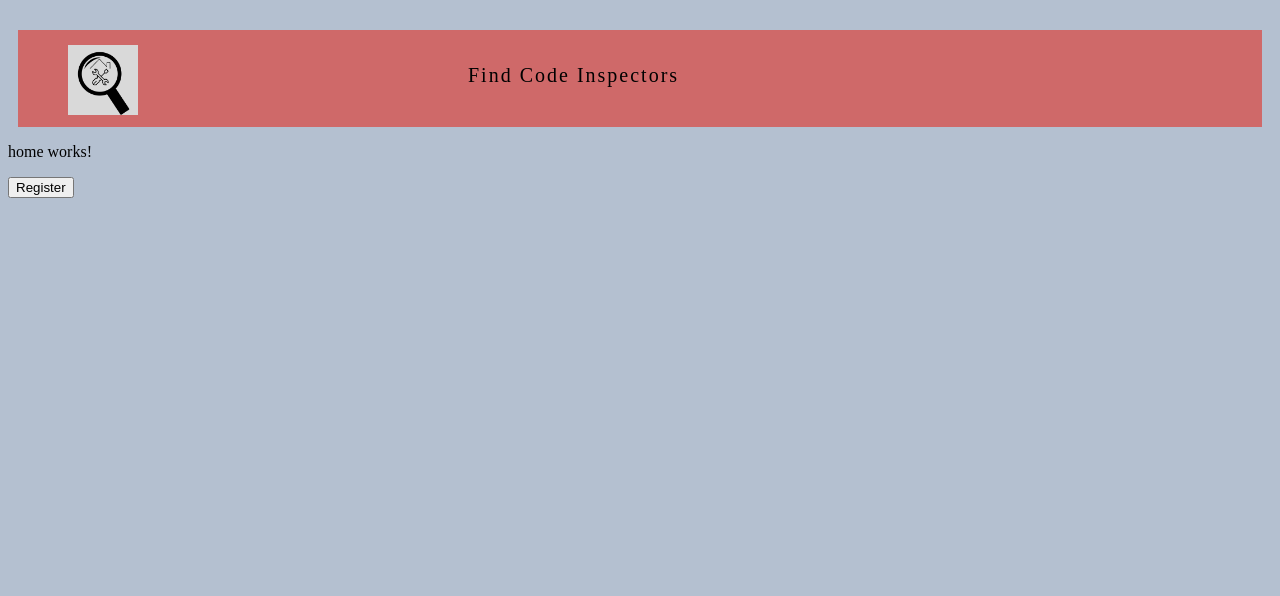
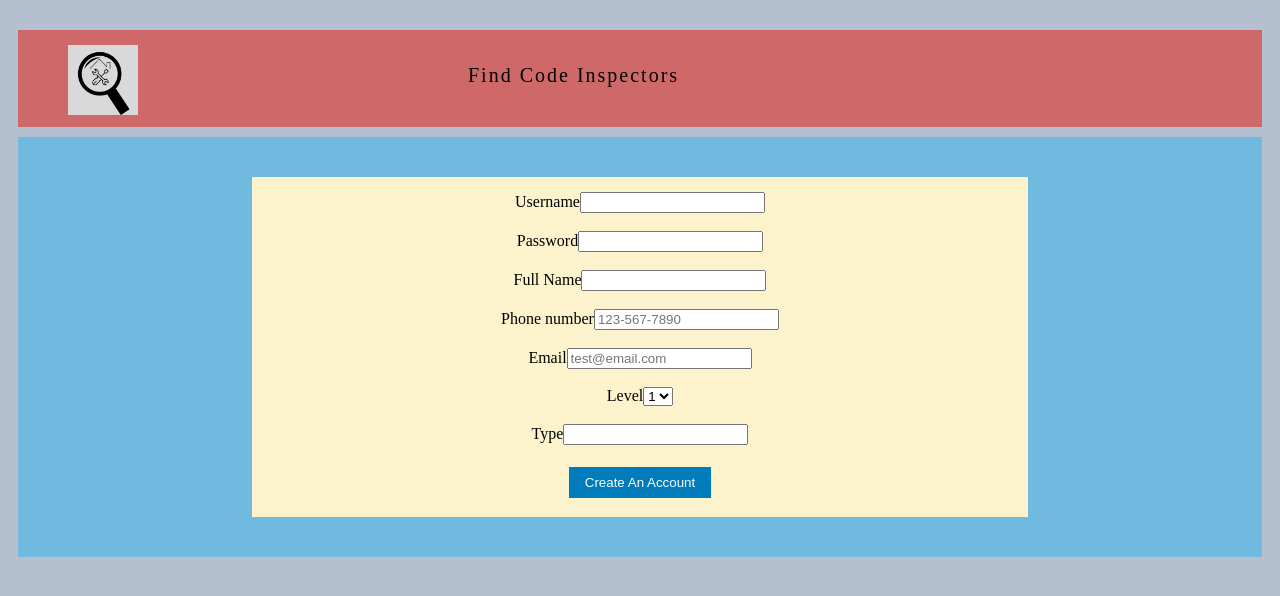
Before and after one commit to smahavadi/capstone4155, an Angular app in the folder FrontEnd/angular-code-inspectors/: page / in a window 1280 px wide. Shown: the top 596 px of the page. Built offline with nearby package versions, Linux system fonts and the light colour scheme.

Commit message:
html changes to register page

```diff
--- a/FrontEnd/angular-code-inspectors/src/app/app.component.html
+++ b/FrontEnd/angular-code-inspectors/src/app/app.component.html
@@ -1,7 +1,7 @@
 <!--Header-->
 <app-header></app-header>
 
-<app-home></app-home>
+<app-register></app-register>
 <!--Routes-->
 
 <!--Footer if we want-->
--- a/FrontEnd/angular-code-inspectors/src/app/register/register.component.css
+++ b/FrontEnd/angular-code-inspectors/src/app/register/register.component.css
@@ -1,8 +1,10 @@
 form {
     text-align: center;
+    padding: 15px;
     width: 60%;
-    margin: 50px auto;
+    margin: 40px auto;
     background-color: #FCF3CD;
+    position: relative;
 }
 
 input[type=submit] {
@@ -14,6 +16,8 @@ input[type=submit] {
     margin: 4px 2px;
 }
 
-html {
+.reg-sep {
     background-color: #6FBADE;
+    overflow: hidden;
+    margin: 10px 10px;
 }
--- a/FrontEnd/angular-code-inspectors/src/app/register/register.component.html
+++ b/FrontEnd/angular-code-inspectors/src/app/register/register.component.html
@@ -1,6 +1,7 @@
 <html>
+    <div class="reg-sep">
 <!--Register form-->
-<form>
+<form class="register-page">
     <!--Username-->
     <div class="field">
         <label>Username</label>
@@ -50,4 +51,5 @@
     <input type="submit" value="Create An Account">
 </form>
 <!--End of form-->
+</div>
 </html>
```
